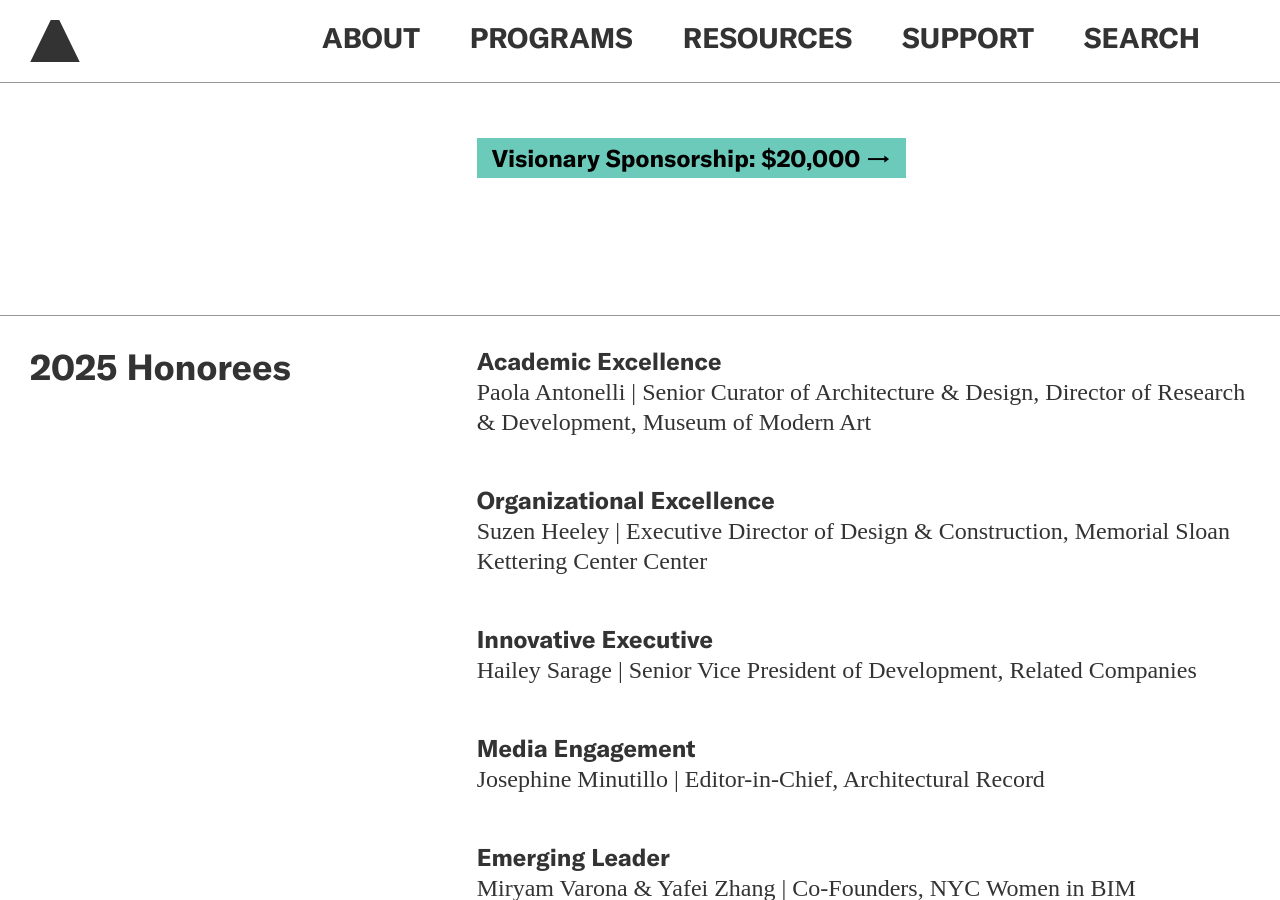
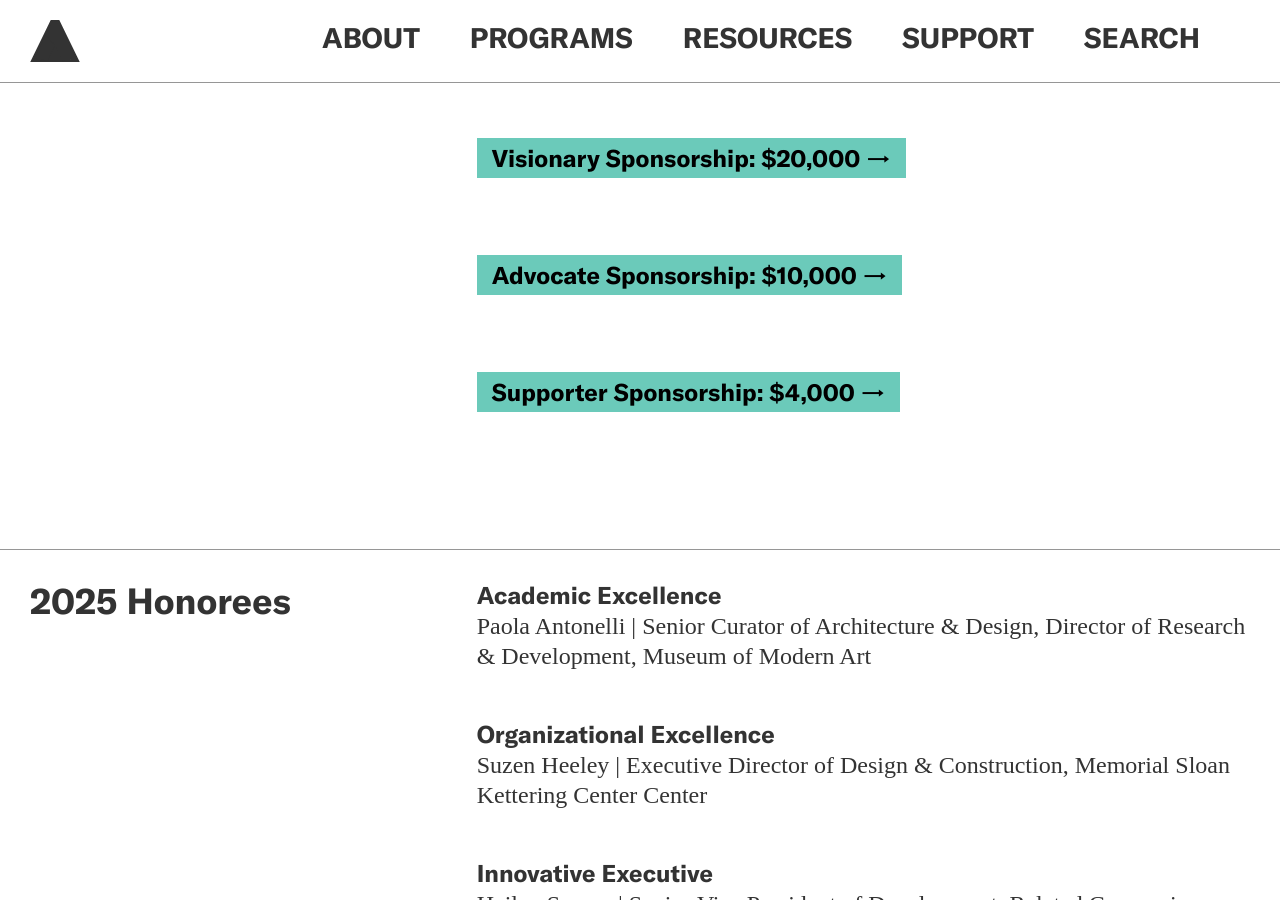
Before and after one commit to jengalas/bwaf-bbw, a Jekyll site: the page built from _programs/leadership-awards-gala.md, in a window 1280 px wide and 900 px high, scrolled down 1105 px. Built offline with Jekyll 4.4.1, drawn with Linux system fonts in a browser that asks for light colours; nearby versions of some CDN libraries; some web fonts are replaced.

Commit message:
Updated 1 file via CloudCannon.

```diff
--- a/_programs/leadership-awards-gala.md
+++ b/_programs/leadership-awards-gala.md
@@ -51,6 +51,18 @@
     button:
       - button_text: 'Visionary Sponsorship: $20,000'
         button_link: https://buy.stripe.com/dR628z1ZQbqr2EE3cA
+    section_break: false
+    include_left-hand_column_text_: false
+  - template: buttons-block
+    button:
+      - button_text: 'Advocate Sponsorship: $10,000'
+        button_link: https://buy.stripe.com/14k8wXeMC523gvufZo
+    section_break: false
+    include_left-hand_column_text_: false
+  - template: buttons-block
+    button:
+      - button_text: 'Supporter Sponsorship: $4,000'
+        button_link: https://buy.stripe.com/5kA6oPawm2TVgvu00r
     section_break: false
     include_left-hand_column_text_: false
   - template: text-block
```
